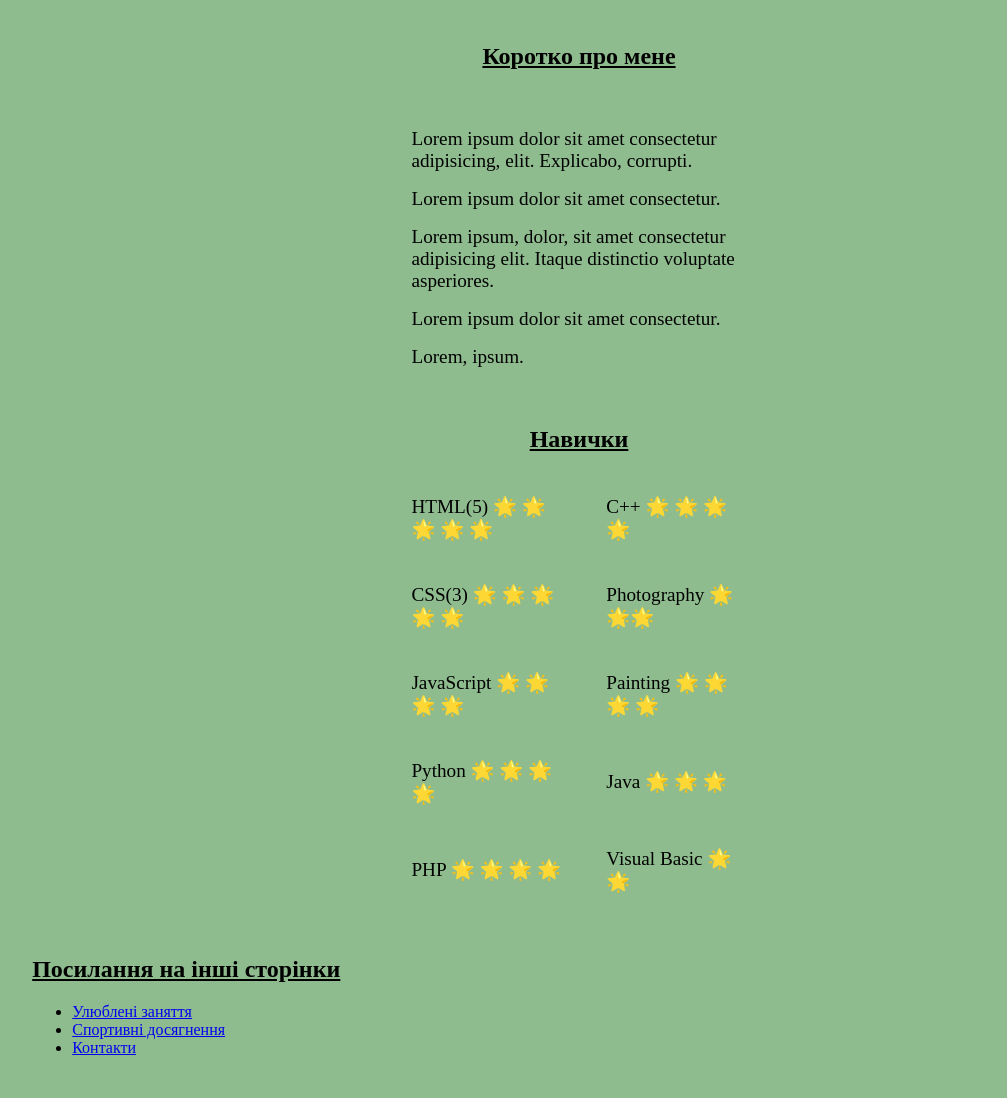
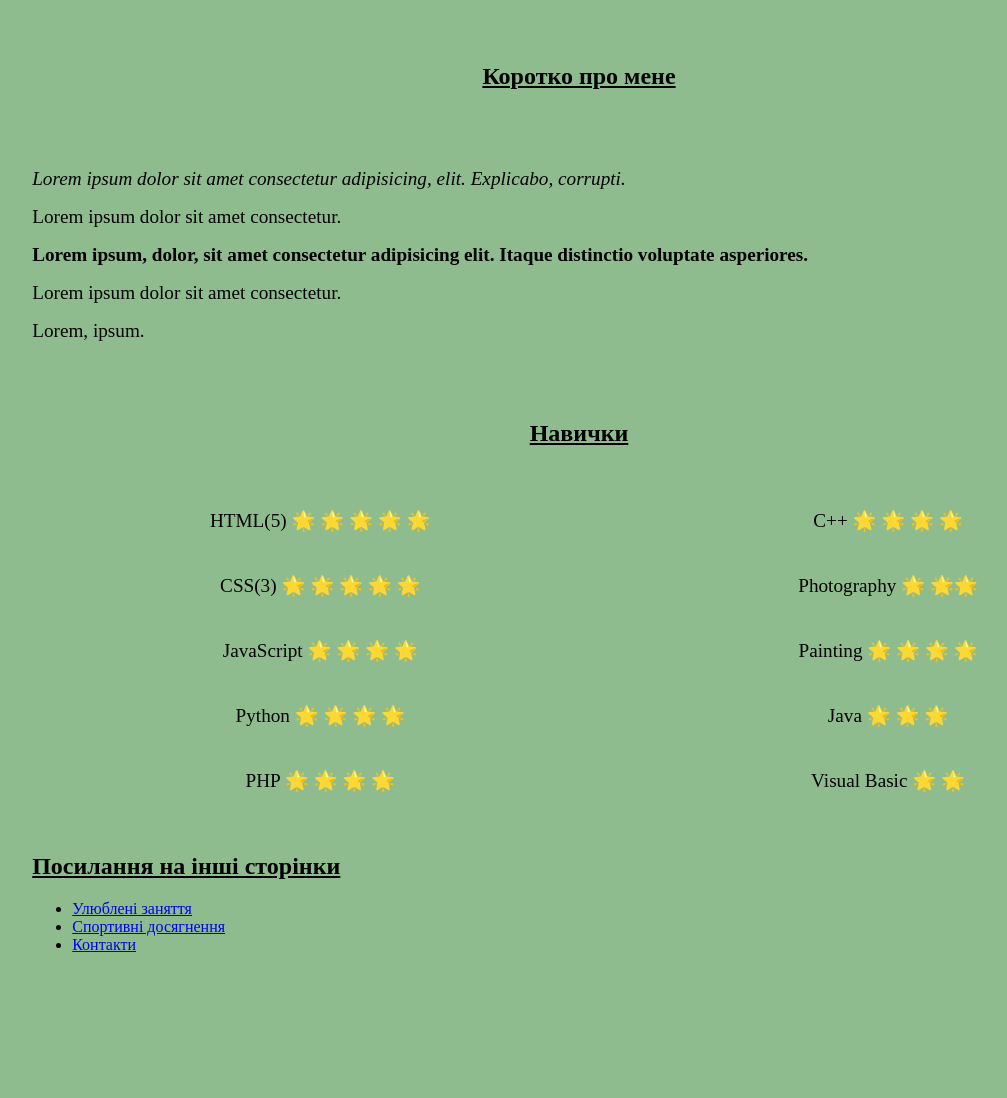
Before and after one commit to Sigmarus1/cv, a plain HTML site: page index.html in a window 1280 px wide. Shown: the part 505-1603 px from the top of the page, without its empty margins (61-1068 px from the left). After the commit the page ends 1505 px from the top, so only its background shows below. Drawn offline with Linux system fonts and the light colour scheme.

Commit message:
Update index.html

```diff
--- a/index.html
+++ b/index.html
@@ -4,19 +4,19 @@
 	<meta charset="UTF-8">
 	<meta name="viewport" content="width=device-width, initial-scale=1.0">
 	<title>Personal site</title>
-	<link rel="shortcut icon" href="D:\bodya\Lab_1 WEB\title.png" type="image/x-icon">
+	<link rel="shortcut icon" href="title.png" type="image/x-icon">
 </head>
 <body bgcolor="#8FBC8F" >
 	<h1 align="center" ><u>Краснюк Богдан Андрійович</u></h1>
 
 	<table border="0" cellpadding="20" width="90%" align="center">
 		<tr>
-			<td width="30%">
+			<td align="center">
 
 				<img src="123.jpg " alt="Краснюк Богдан Андрійович" width="400px" height="400px">
 
 			</td>
-			<td>
+			<td >
 				<ul>
 					<big>
 						<li>Веселий</li>
@@ -28,52 +28,56 @@
 				</ul>
 			</td>
 		</tr>
-	</table>
 
 
-	<h2 align="center"> <u>Коротко про мене</u> </h2>
-	<table border="0" cellpadding="20" width="30%" align="center">
-		<tr>
-			<td>
-				<div align="left">
-					<p><big>Lorem ipsum dolor sit amet consectetur adipisicing, elit. Explicabo, corrupti.</big></p>
+
+
+		<td colspan="2">
+			<h2 align="center"> <u>Коротко про мене</u> </h2>
+		</td>
+		<tr align="left">
+			<td colspan="2" >
+				<div  >
+					<p><em><big>Lorem ipsum dolor sit amet consectetur adipisicing, elit. Explicabo, corrupti.</big></em></p>
 					<p><big>Lorem ipsum dolor sit amet consectetur.</big></p>
-					<p><big>Lorem ipsum, dolor, sit amet consectetur adipisicing elit. Itaque distinctio voluptate asperiores.</big></p>
+					<p><strong><big>Lorem ipsum, dolor, sit amet consectetur adipisicing elit. Itaque distinctio voluptate asperiores.</big></strong></p>
 					<p><big>Lorem ipsum dolor sit amet consectetur.</big></p>
 					<p><big>Lorem, ipsum.</big></p>
 				</div>
 			</td>
 		</tr>
-	</table>
 
-	<h2 align="center"><u>Навички</u></h2>
-	<table border="0" cellpadding="20" width="30%" align="center" >
+	<tr>
+
+			<td colspan="2">
+				<h2 align="center"><u>Навички</u></h2>
+			</td>
 			<tr>
-				<td><big>HTML(5) &#127775; &#127775; &#127775; &#127775; &#127775;</big></td>
-				<td><big>C++ &#127775; &#127775; &#127775; &#127775;</big></td>
+				<td align="center"><big>HTML(5) &#127775; &#127775; &#127775; &#127775; &#127775;</big></td>
+				<td align="center" width="30%"><big>C++ &#127775; &#127775; &#127775; &#127775;</big></td>
 			</tr>
 			<tr>
-				<td><big>CSS(3) &#127775; &#127775; &#127775; &#127775; &#127775;</big></td>
-				<td><big>Photography &#127775; &#127775;&#127775;</big></td>
+				<td align="center" width="30%"><big>CSS(3) &#127775; &#127775; &#127775; &#127775; &#127775;</big></td>
+				<td align="center" width="30%"><big>Photography &#127775; &#127775;&#127775;</big></td>
 			</tr>
 			<tr>
-				<td><big>JavaScript &#127775; &#127775; &#127775; &#127775;</big></td>
-				<td><big>Painting &#127775; &#127775; &#127775; &#127775;</td>
+				<td align="center" width="30%"><big>JavaScript &#127775; &#127775; &#127775; &#127775;</big></td>
+				<td align="center" width="30%"><big>Painting &#127775; &#127775; &#127775; &#127775;</td>
 			</tr>
 			<tr>
-				<td><big>Python &#127775; &#127775; &#127775; &#127775;</big></td>
-				<td><big>Java &#127775; &#127775; &#127775;</big></td>
+				<td align="center" width="30%"><big>Python &#127775; &#127775; &#127775; &#127775;</big></td>
+				<td align="center" width="30%"><big>Java &#127775; &#127775; &#127775;</big></td>
 			</tr>
 			<tr>
-				<td><big>PHP &#127775; &#127775; &#127775; &#127775;</big></td>
-				<td><big>Visual Basic &#127775; &#127775; </big> </td>
+				<td align="center" width="30%"><big>PHP &#127775; &#127775; &#127775; &#127775;</big></td>
+				<td align="center" width="30%"><big>Visual Basic &#127775; &#127775; </big> </td>
 			</tr>
-	</table>
+	</tr>
 
 
-	<table border="0" cellpadding="20" width="90%" align="center" >
+
 		<tr>
-			<td>
+			<td colspan="2">
 				<h2><u>Посилання на інші сторінки</u></h2>
 				<ul>
 					<li>
```
